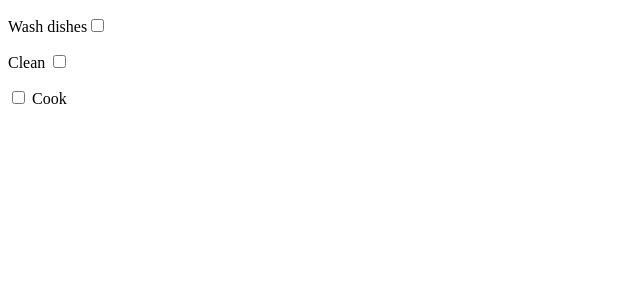
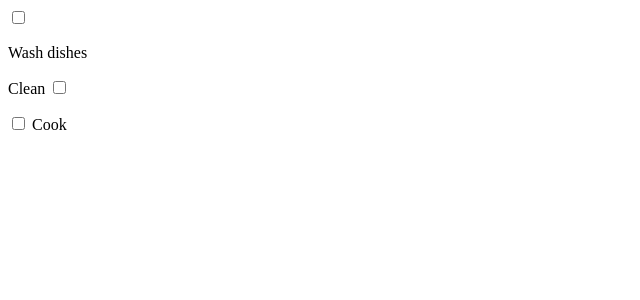
Before and after one commit to Fredrik93/react_tutorial, a React (Create React App) app: page / in a window 1280 px wide. Shown: the top 300 px of the page, without its empty margins (0-640 px from the left). Built offline with nearby package versions, Linux system fonts and the light colour scheme.

Commit message:
add change

```diff
--- a/src/App.js
+++ b/src/App.js
@@ -1,7 +1,8 @@
 import  React from "react";
 function App() {
     return ( <div>
-        <p> Wash dishes<input type="checkbox" /> </p>
+        <input type="checkbox" />
+        <p> Wash dishes</p>
         <p>Clean <input type="checkbox" /> </p>
          <p><input type="checkbox"/> Cook </p>
              </div> )
```
